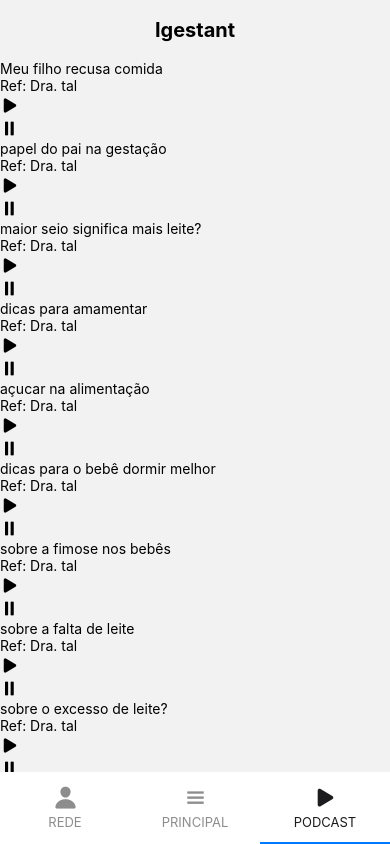
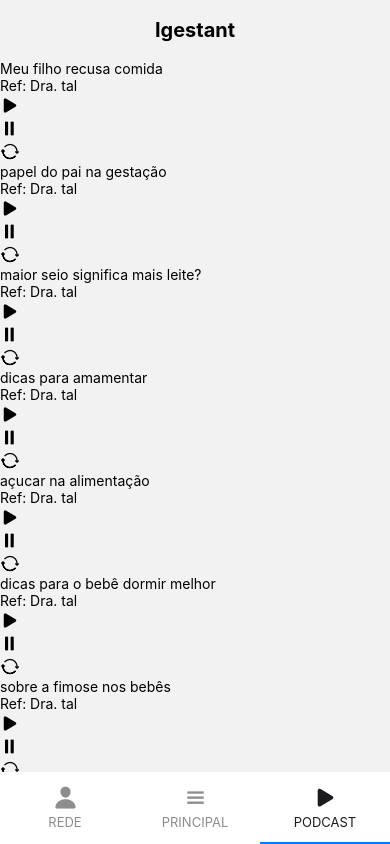
Before and after one commit to Luanbian/Igestant-App, a React Native app: screen /Podcast in a window 390 px wide. Built offline with nearby package versions, Linux system fonts and the light colour scheme.

Commit message:
feat: recomeçar o som

```diff
--- a/src/components/podcast/podcast.cardView.js
+++ b/src/components/podcast/podcast.cardView.js
@@ -24,8 +24,18 @@ export default function PodCardView() {
     try {
       if (sound) {
         await sound.pauseAsync()
+        setplay(false)
       }
-      setplay(false)
+    } catch (error) {
+      console.log(error)
+    }
+  }
+
+  const replaySound = async () => {
+    try {
+      if (sound) {
+        await sound.replayAsync()
+      }
     } catch (error) {
       console.log(error)
     }
@@ -47,6 +57,11 @@ export default function PodCardView() {
           >
             <Ionicons name="pause" size={20}/>
           </TouchableOpacity>
+          <TouchableOpacity
+            onPress={() => replaySound()}
+          >
+            <Ionicons name="sync" size={20}/>
+          </TouchableOpacity>
         </View>
       ))}
     </View>
```
